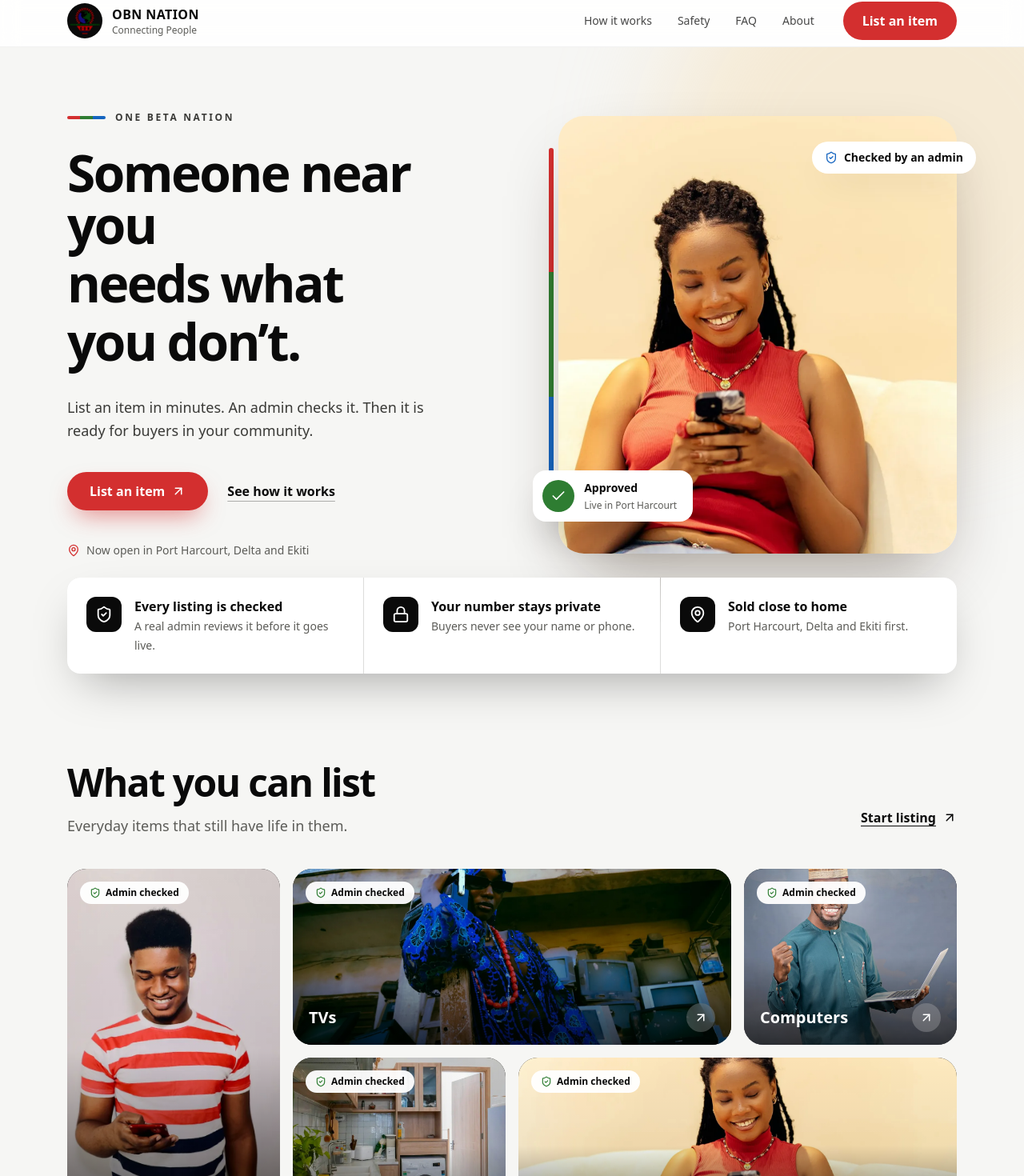
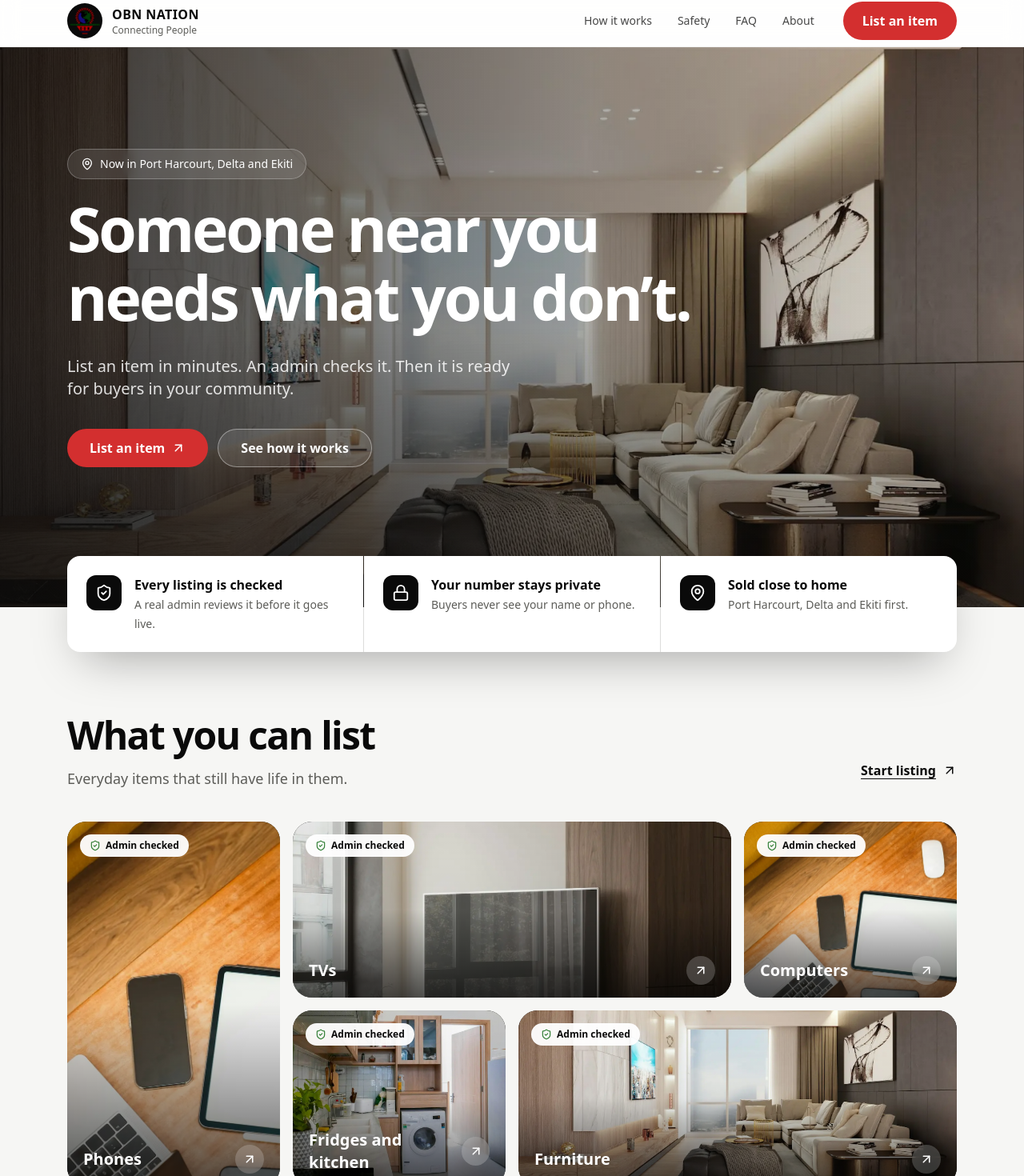
Before and after one commit to Ighodalo-Labs/obn-nation, a Next.js app in the folder apps/web/: page / in a window 1280 px wide. Shown: the part 10-1480 px from the top of the page at 80% size. Built offline with nearby package versions, Linux system fonts and the light colour scheme.

Commit message:
Landing: full photo hero with living room, room and product images only, tighter spacing, tinted sections
Co-Authored-By: Claude Sonnet 5.5 <noreply@anthropic.com>
Claude-Session: https://claude.ai/code/session_01SF3RpkDHhw3UuovDGoZzDL

```diff
--- a/apps/web/app/page.tsx
+++ b/apps/web/app/page.tsx
@@ -3,7 +3,7 @@ import Link from 'next/link';
 import type { Metadata } from 'next';
 import { LandingMotion } from '@/components/landing/LandingMotion';
 import { ListingCard } from '@/components/landing/ListingCard';
-import { ArrowUpRight, BadgeCheck, Camera, Check, Lock, MapPin, ShieldCheck } from 'lucide-react';
+import { ArrowUpRight, BadgeCheck, Camera, Lock, MapPin, ShieldCheck } from 'lucide-react';
 
 
 const ABOUT = [
@@ -19,11 +19,11 @@ const STEPS = [
 ];
 
 const TILES = [
-  { label: 'Phones', src: '/photos/people/man-smiling-phone.webp', alt: 'A young man smiling at his phone', span: 'sm:row-span-2', pos: 'object-[50%_30%]' },
-  { label: 'TVs', src: '/photos/people/old-tvs-electronics-stall.webp', alt: 'A woman beside a stack of used TVs at an electronics stall', span: 'sm:col-span-2', pos: 'object-[50%_55%]' },
-  { label: 'Computers', src: '/photos/people/man-laptop-agbada.webp', alt: 'A man in traditional wear holding a laptop', span: '', pos: 'object-[50%_25%]' },
+  { label: 'Phones', src: '/photos/devices.webp', alt: 'A phone, tablet and laptop on a wooden table', span: 'sm:row-span-2', pos: 'object-[30%_50%]' },
+  { label: 'TVs', src: '/photos/tv-wall.webp', alt: 'A TV on the wall of a tidy living room', span: 'sm:col-span-2', pos: 'object-[50%_42%]' },
+  { label: 'Computers', src: '/photos/devices.webp', alt: 'A laptop and tablet on a desk', span: '', pos: 'object-[10%_95%]' },
   { label: 'Fridges and kitchen', src: '/photos/kitchen.webp', alt: 'A kitchen with a washing machine and fridge', span: '', pos: 'object-center' },
-  { label: 'Furniture', src: '/photos/people/woman-sofa-phone.webp', alt: 'A woman relaxing on a sofa', span: 'sm:col-span-2', pos: 'object-[50%_60%]' },
+  { label: 'Furniture', src: '/photos/living-room.webp', alt: 'A sofa and coffee table in a living room', span: 'sm:col-span-2', pos: 'object-[80%_70%]' },
 ];
 const MORE = ['Generators', 'Other'];
 
@@ -105,53 +105,31 @@ export default function Home() {
         </div>
       </header>
 
-      {/* Hero */}
-      <section className={`${BLEED} relative isolate overflow-hidden bg-[#F6F6F4]`}>
-        <div className="pointer-events-none absolute -right-40 -top-40 -z-10 h-[620px] w-[620px] rounded-full bg-[#F4D9A8]/40 blur-3xl" aria-hidden="true" />
-        <div className={`${INNER} grid items-center gap-10 py-10 lg:grid-cols-[1.05fr_.95fr] lg:gap-16 lg:py-20`}>
-          <div className="order-2 lg:order-1">
-            <p className="hero-fade mb-7 flex items-center gap-3 text-xs font-semibold uppercase tracking-[0.22em] text-[#3A3A37]" style={{ ['--d' as string]: '.05s' }}>
-              <span className="flex h-1 w-12 overflow-hidden rounded-full" aria-hidden="true"><i className="flex-1 bg-brand-red" /><i className="flex-1 bg-brand-green" /><i className="flex-1 bg-brand-blue" /></span>
-              One Beta Nation
-            </p>
-            <h1 className="font-display text-[clamp(2.5rem,5vw,4.6rem)] font-extrabold leading-[1.02] tracking-[-0.04em]">
-              <span className="line-mask"><span style={{ ['--d' as string]: '.1s' }}>Someone near you</span></span>
-              <span className="line-mask"><span style={{ ['--d' as string]: '.22s' }}>needs what</span></span>
-              <span className="line-mask"><span style={{ ['--d' as string]: '.34s' }}>you don’t.</span></span>
-            </h1>
-            <p className="hero-fade mt-7 max-w-md text-lg leading-relaxed text-[#3A3A37]" style={{ ['--d' as string]: '.5s' }}>
-              List an item in minutes. An admin checks it. Then it is ready for buyers in your community.
-            </p>
-            <div className="hero-fade mt-9 flex flex-col items-start gap-4 sm:flex-row sm:items-center" style={{ ['--d' as string]: '.65s' }}>
-              <Link href="/list" className={`${BTN} gap-2 bg-brand-red text-white shadow-[0_14px_30px_-10px_rgba(211,47,47,.6)] hover:bg-[#B71C1C] focus-visible:outline-[#0A0A0A]`}>
-                List an item <ArrowUpRight size={18} aria-hidden="true" />
-              </Link>
-              <a href="#how" className="flex min-h-12 items-center px-2 text-base font-semibold underline decoration-black/30 underline-offset-[6px] hover:decoration-black">See how it works</a>
-            </div>
-            <p className="hero-fade mt-10 flex items-center gap-2 text-sm text-[#5C5C58]" style={{ ['--d' as string]: '.8s' }}>
-              <MapPin size={16} className="text-brand-red" aria-hidden="true" /> Now open in Port Harcourt, Delta and Ekiti
-            </p>
-          </div>
-          <div className="order-1 lg:order-2">
-            <div className="relative mx-auto aspect-[4/4.4] w-full max-w-md lg:max-w-none">
-              <span className="absolute -left-3 top-10 bottom-10 flex w-1.5 flex-col overflow-hidden rounded-full" aria-hidden="true"><i className="flex-1 bg-brand-red" /><i className="flex-1 bg-brand-green" /><i className="flex-1 bg-brand-blue" /></span>
-              <div className="absolute inset-0 overflow-hidden rounded-[2rem] shadow-[0_40px_90px_-30px_rgba(40,20,0,.45)]">
-                <Image src="/photos/people/woman-sofa-phone.webp" alt="A woman smiling at her phone on a sofa" fill priority sizes="(min-width:1024px) 520px, 90vw" className="settle object-cover object-[68%_35%]" />
-              </div>
-              <div className="hero-fade absolute -left-4 bottom-10 flex items-center gap-3 rounded-2xl bg-white p-3 pr-5 shadow-[0_24px_50px_-18px_rgba(0,0,0,.4)] sm:-left-8" style={{ ['--d' as string]: '.9s' }}>
-                <span className="flex h-10 w-10 items-center justify-center rounded-full bg-brand-green text-white"><Check size={20} aria-hidden="true" /></span>
-                <span className="leading-tight"><b className="block text-sm font-semibold">Approved</b><span className="text-xs text-[#5C5C58]">Live in Port Harcourt</span></span>
-              </div>
-              <div className="hero-fade absolute -right-2 top-8 flex items-center gap-2 rounded-full bg-white px-4 py-2.5 text-sm font-semibold shadow-[0_20px_40px_-18px_rgba(0,0,0,.35)] sm:-right-6" style={{ ['--d' as string]: '1.05s' }}>
-                <ShieldCheck size={16} className="text-brand-blue" aria-hidden="true" /> Checked by an admin
-              </div>
-            </div>
+      {/* Hero: full photo, one clear message, one clear action */}
+      <section className={`${BLEED} relative isolate overflow-hidden bg-[#0A0A0A]`}>
+        <Image src="/photos/living-room.webp" alt="" fill priority sizes="100vw" className="settle -z-20 object-cover object-[70%_50%]" />
+        <div className="absolute inset-0 -z-10 bg-gradient-to-r from-[#0A0A0A]/80 via-[#0A0A0A]/40 to-transparent" aria-hidden="true" />
+        <div className="absolute inset-0 -z-10 bg-gradient-to-t from-[#0A0A0A]/50 via-transparent to-transparent" aria-hidden="true" />
+        <div className={`${INNER} flex min-h-[620px] flex-col justify-center pb-28 pt-16 lg:min-h-[700px]`}>
+          <p className="hero-fade mb-6 inline-flex w-fit items-center gap-2 rounded-full border border-white/25 bg-white/10 px-4 py-2 text-sm text-white backdrop-blur" style={{ ['--d' as string]: '.1s' }}>
+            <MapPin size={16} aria-hidden="true" /> Now in Port Harcourt, Delta and Ekiti
+          </p>
+          <h1 className="font-display max-w-4xl text-[clamp(2.6rem,6vw,5.2rem)] font-extrabold leading-[1.0] tracking-[-0.04em] text-white">
+            <span className="line-mask"><span style={{ ['--d' as string]: '.1s' }}>Someone near you</span></span>
+            <span className="line-mask"><span style={{ ['--d' as string]: '.22s' }}>needs what you don’t.</span></span>
+          </h1>
+          <p className="hero-fade mt-6 max-w-xl text-lg leading-relaxed text-white/85 sm:text-xl" style={{ ['--d' as string]: '.5s' }}>
+            List an item in minutes. An admin checks it. Then it is ready for buyers in your community.
+          </p>
+          <div className="hero-fade mt-9 flex flex-col gap-3 sm:flex-row" style={{ ['--d' as string]: '.65s' }}>
+            <Link href="/list" className={`${BTN} gap-2 bg-brand-red text-white hover:bg-[#B71C1C] focus-visible:outline-white`}>List an item <ArrowUpRight size={18} aria-hidden="true" /></Link>
+            <a href="#how" className={`${BTN} border border-white/40 bg-white/10 text-white backdrop-blur hover:bg-white/20 focus-visible:outline-white`}>See how it works</a>
           </div>
         </div>
       </section>
 
       {/* Proof strip overlapping the hero */}
-      <section className={`${INNER} relative z-10 -mt-14`}>
+      <section className={`${INNER} relative z-10 -mt-16`}>
         <ul className="grid gap-px overflow-hidden rounded-2xl bg-black/10 shadow-[0_24px_60px_-20px_rgba(0,0,0,.35)] sm:grid-cols-3" data-reveal>
           {PROOF.map(({ Icon, title, text }) => (
             <li key={title} className="flex items-start gap-4 bg-white p-6">
@@ -163,7 +141,7 @@ export default function Home() {
       </section>
 
       {/* What you can list: photo grid */}
-      <section className={`${INNER} py-20 sm:py-28`} aria-labelledby="list-h">
+      <section className={`${INNER} py-14 sm:py-20`} aria-labelledby="list-h">
         <div className="flex flex-col justify-between gap-4 sm:flex-row sm:items-end" data-reveal>
           <div className="max-w-2xl">
             <h2 id="list-h" className={H2}>What you can list</h2>
@@ -196,8 +174,8 @@ export default function Home() {
       </section>
 
       {/* How it works */}
-      <section id="how" className={`${BLEED} bg-white`} aria-labelledby="how-h">
-        <div className={`${INNER} grid items-center gap-14 py-20 sm:py-28 lg:grid-cols-[1.1fr_.9fr]`}>
+      <section id="how" className={`${BLEED} bg-[#ECE6DC]`} aria-labelledby="how-h">
+        <div className={`${INNER} grid items-center gap-12 py-14 sm:py-20 lg:grid-cols-[1.1fr_.9fr]`}>
           <div>
             <h2 id="how-h" className={H2} data-reveal>Three steps. No shop to set up.</h2>
             <ol className="mt-10 flex flex-col gap-8">
@@ -212,7 +190,7 @@ export default function Home() {
           </div>
           <div className="relative mx-auto w-full max-w-md pb-16" data-reveal>
             <div className="relative aspect-[4/5] overflow-hidden rounded-3xl">
-              <Image src="/photos/people/friends-phones-street.webp" alt="Two friends checking a phone together on a Lagos street" fill sizes="(min-width:1024px) 420px, 90vw" className="object-cover object-[40%_50%]" />
+              <Image src="/photos/tv-wall.webp" alt="A TV on a wall in a tidy living room" fill sizes="(min-width:1024px) 420px, 90vw" className="object-cover object-[50%_40%]" />
             </div>
             <ListingCard mode="auto" className="absolute -bottom-0 -left-4 w-[78%] sm:-left-10" />
           </div>
@@ -221,9 +199,9 @@ export default function Home() {
 
       {/* Safety */}
       <section id="safety" className={`${BLEED} bg-[#0A0A0A] text-white`} aria-labelledby="safe-h">
-        <div className={`${INNER} py-20 sm:py-28`}>
+        <div className={`${INNER} py-14 sm:py-20`}>
           <h2 id="safe-h" className={`${H2} max-w-3xl`} data-reveal>A real person checks every listing.</h2>
-          <ul className="mt-12 grid gap-4 md:grid-cols-3">
+          <ul className="mt-9 grid gap-4 md:grid-cols-3">
             {TRUST.map(({ Icon, title, text, bar }) => (
               <li key={title} className="overflow-hidden rounded-2xl border border-white/10 bg-[#171717]" data-reveal>
                 <span className={`block h-1 ${bar}`} aria-hidden="true" />
@@ -239,7 +217,7 @@ export default function Home() {
       </section>
 
       {/* FAQ */}
-      <section id="faq" className={`${INNER} grid gap-12 py-20 sm:py-28 lg:grid-cols-[.8fr_1.2fr]`} aria-labelledby="faq-h">
+      <section id="faq" className={`${BLEED} bg-[#F6F6F4]`} aria-labelledby="faq-h"><div className={`${INNER} grid gap-10 py-14 sm:py-20 lg:grid-cols-[.8fr_1.2fr]`}>
         <h2 id="faq-h" className={H2} data-reveal>Questions, answered.</h2>
         <div className="divide-y divide-black/10 border-y border-black/10" data-reveal>
           {FAQ.map((f) => (
@@ -252,11 +230,12 @@ export default function Home() {
             </details>
           ))}
         </div>
+        </div>
       </section>
 
       {/* About (PRD 3, client copy word for word) */}
-      <section id="about" className={`${BLEED} bg-white`} aria-labelledby="about-h">
-        <div className={`${INNER} grid gap-12 py-20 sm:py-28 lg:grid-cols-[.8fr_1.2fr]`}>
+      <section id="about" className={`${BLEED} bg-[#ECE6DC]`} aria-labelledby="about-h">
+        <div className={`${INNER} grid gap-12 py-14 sm:py-20 lg:grid-cols-[.8fr_1.2fr]`}>
           <div data-reveal>
             <h2 id="about-h" className={H2}>About OBN NATION</h2>
             <ul className="mt-8 flex flex-col gap-3">
@@ -275,9 +254,9 @@ export default function Home() {
 
       {/* Closing call to action */}
       <section className={`${BLEED} relative isolate overflow-hidden bg-[#0A0A0A]`}>
-        <Image src="/photos/people/market-woman-phone.webp" alt="" fill sizes="100vw" className="-z-20 object-cover object-[50%_35%]" />
+        <Image src="/photos/kitchen.webp" alt="" fill sizes="100vw" className="-z-20 object-cover object-center" />
         <div className="absolute inset-0 -z-10 bg-[#0A0A0A]/65" aria-hidden="true" />
-        <div className={`${INNER} flex flex-col items-center py-24 text-center sm:py-32`}>
+        <div className={`${INNER} flex flex-col items-center py-16 text-center sm:py-24`}>
           <h2 className="max-w-3xl text-4xl font-semibold leading-[1.05] tracking-[-0.035em] text-white sm:text-6xl" data-reveal>Got something to sell?</h2>
           <Link href="/list" className={`${BTN} mt-9 bg-brand-red text-white hover:bg-[#B71C1C] focus-visible:outline-white`}>List an item</Link>
         </div>
```
